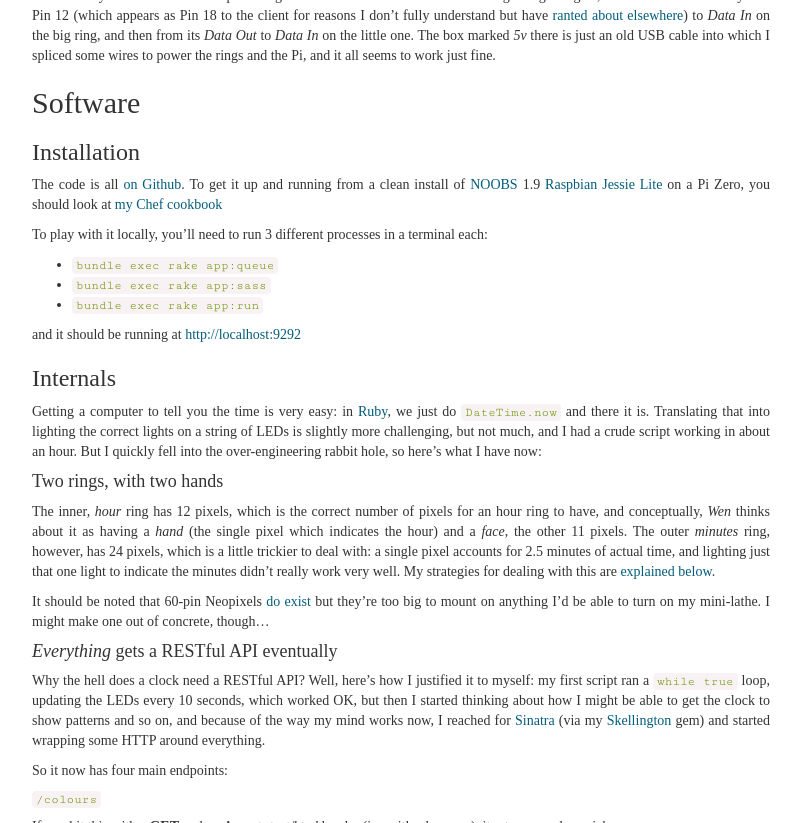
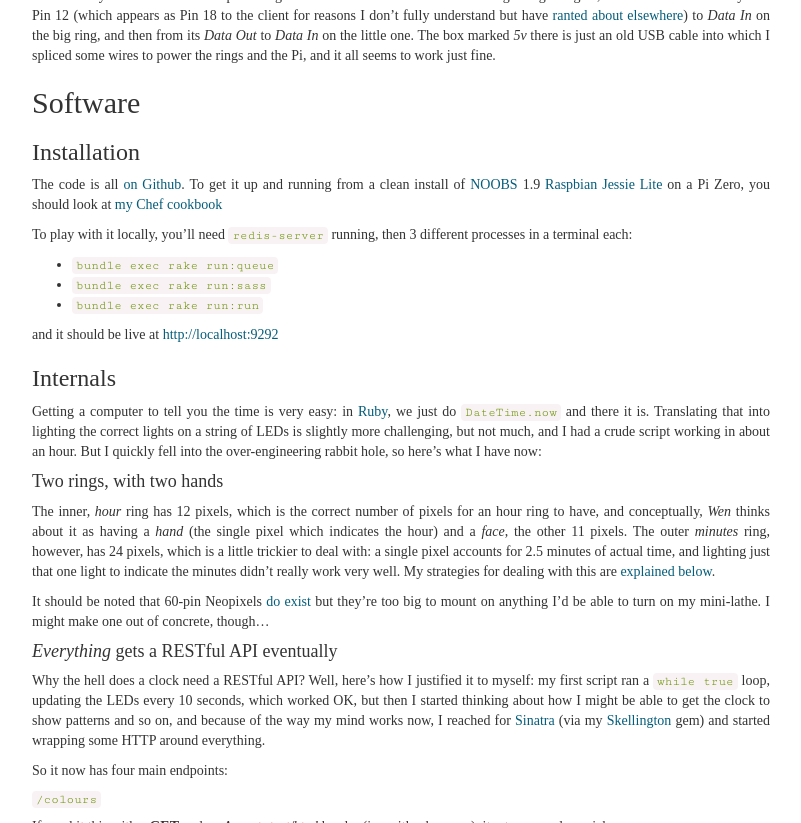
Before and after one commit to pikesley/pikesley.github.io, a Jekyll site: the page built from projects/wen.md, in a window 1280 px wide and 900 px high, scrolled down 1205 px, cut to the strip 33-856 px from the top of the window. Shown: the whole strip, without its empty margins (239-1040 px from the left). Built offline with Jekyll 4.4.1, drawn with Linux system fonts in a browser that asks for light colours; nearby versions of some CDN libraries; some web fonts are replaced; a style sheet for code colours, icons or effects is not loaded.

Commit message:
New docs

```diff
--- a/projects/wen.md
+++ b/projects/wen.md
@@ -26,13 +26,13 @@ It turns out you can chain the Neopixels together and then address them as one l
 
 The code is all [on Github](https://github.com/pikesley/wen). To get it up and running from a clean install of [NOOBS](https://www.raspberrypi.org/downloads/noobs/) 1.9 [Raspbian Jessie Lite](https://www.raspberrypi.org/downloads/raspbian/) on a Pi Zero, you should look at [my Chef cookbook](http://sam.pikesley.org/cookbooks/)
 
-To play with it locally, you'll need to run 3 different processes in a terminal each:
+To play with it locally, you'll need `redis-server` running, then 3 different processes in a terminal each:
 
-* `bundle exec rake app:queue`
-* `bundle exec rake app:sass`
-* `bundle exec rake app:run`
+* `bundle exec rake run:queue`
+* `bundle exec rake run:sass`
+* `bundle exec rake run:run`
 
-and it should be running at [http://localhost:9292](http://localhost:9292)
+and it should be live at [http://localhost:9292](http://localhost:9292)
 
 ### Internals
 
```
